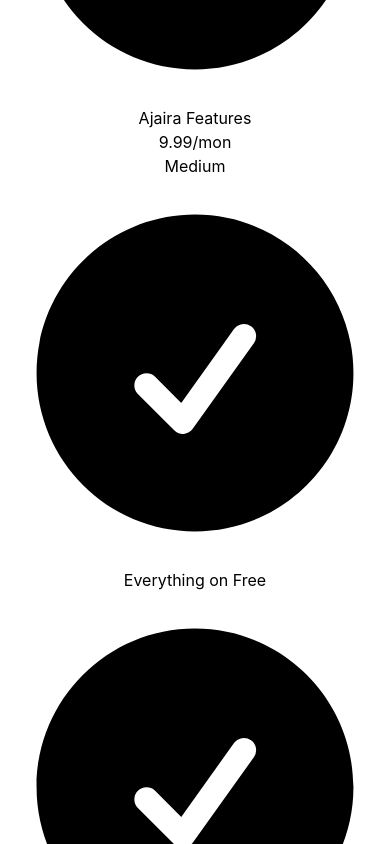
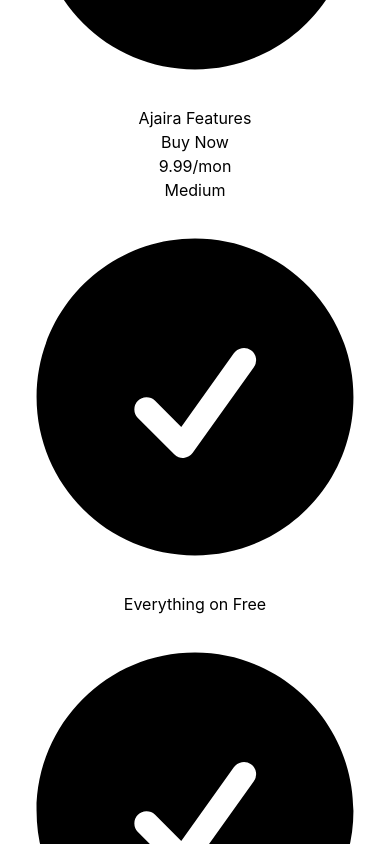
Before and after one commit to Sajjatul21/programming-hero, a React (Vite) app in the folder Mileston-9_React Router And States/51-3 Setup tailwind css with Create React App/price-club/: page / in a window 390 px wide. Shown: the part 2960-3804 px from the top of the page. Built offline with nearby package versions, Linux system fonts and the light colour scheme.

Commit message:
btn added and responsive site

```diff
--- a/Mileston-9_React Router And States/51-3 Setup tailwind css with Create React App/price-club/src/components/PriceOption/PriceOption.jsx
+++ b/Mileston-9_React Router And States/51-3 Setup tailwind css with Create React App/price-club/src/components/PriceOption/PriceOption.jsx
@@ -14,6 +14,7 @@ const PriceOption = ({ option }) => {
             {
                 features.map((feature, idx) => <Feature feature={feature} key={idx}></Feature>)
             }
+            <button className="bg-green-500 w-full rounded py-2 mt-4 font-bold text-white ">Buy Now</button>
         </div>
     );
 };
--- a/Mileston-9_React Router And States/51-3 Setup tailwind css with Create React App/price-club/src/components/Pricing/Pricing.jsx
+++ b/Mileston-9_React Router And States/51-3 Setup tailwind css with Create React App/price-club/src/components/Pricing/Pricing.jsx
@@ -36,7 +36,7 @@ const Pricing = () => {
     return (
         <div>
             <h1 className="text-5xl font-bold bg-indigo-300 text-white p-12 mt-4">Best Deal of the Town</h1>
-            <div className="grid grid-cols-3 gap-3">
+            <div className="grid mt-4 md:grid-cols-3 gap-3">
                 {
                     pricingOptions.map(option => <PriceOption key={option.id} option={option}></PriceOption>)
                 }
```
